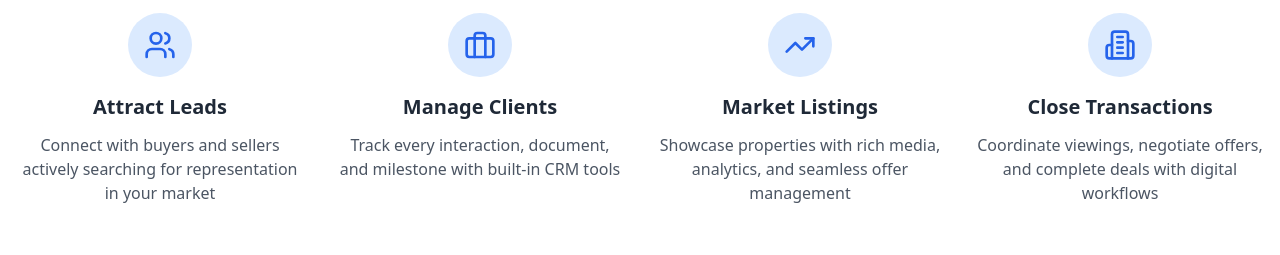
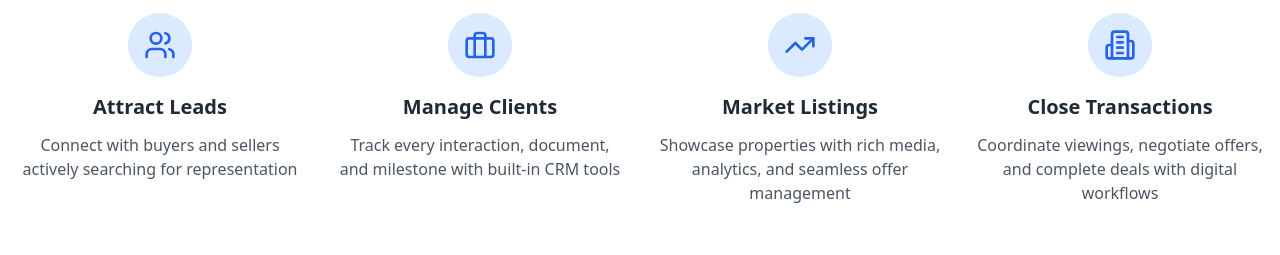
Before and after one commit to markmazzone-propriOS/propriOS, a React (Vite) app: page / in a window 1280 px wide. Shown: the part 820-1075 px from the top of the page. Built offline with nearby package versions, Linux system fonts and the light colour scheme; no server answers.

Commit message:
Updated HomePage.tsx

```diff
--- a/src/components/Home/HomePage.tsx
+++ b/src/components/Home/HomePage.tsx
@@ -70,7 +70,7 @@ export function HomePage() {
               </div>
               <h3 className="text-xl font-bold text-gray-800 mb-3">Attract Leads</h3>
               <p className="text-gray-600">
-                Connect with buyers and sellers actively searching for representation in your market
+                Connect with buyers and sellers actively searching for representation
               </p>
             </div>
             <div className="text-center">
```
